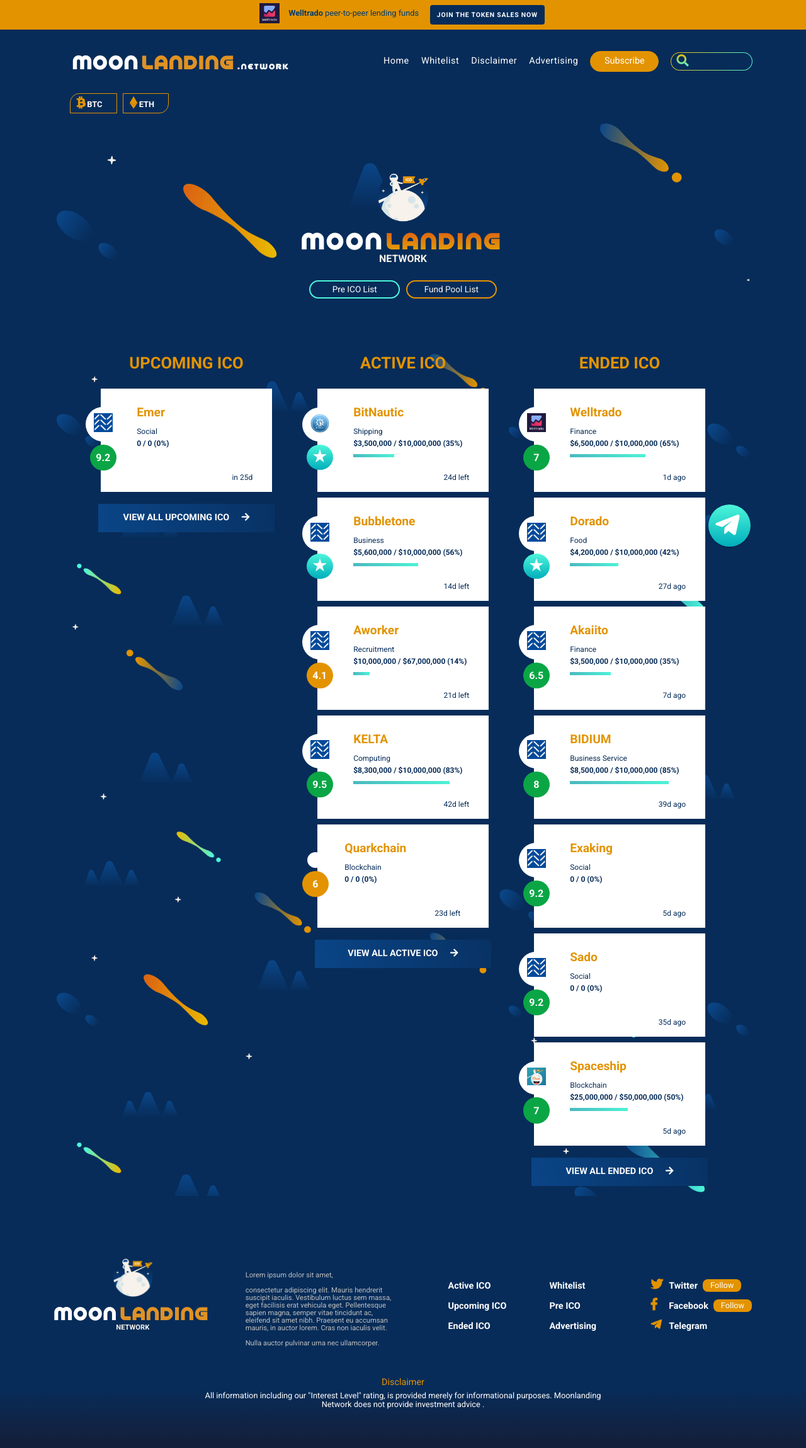
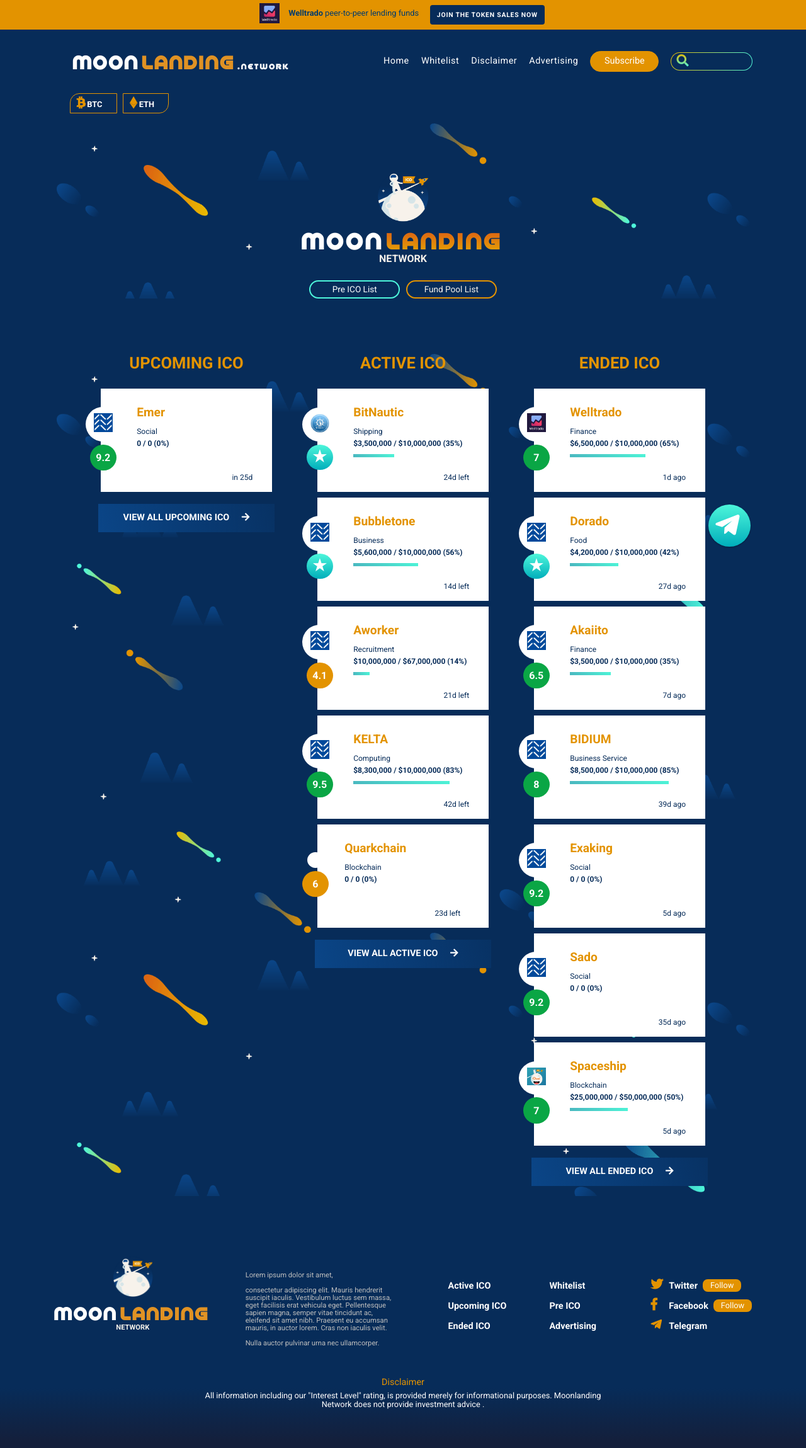
Before and after one commit to moonlandingnetwork/moonlandingnetwork.github.io, a Jekyll site: the page built from index.html, in a window 1280 px wide. Shown: the whole page at 63% size. Built offline with Jekyll 4.4.1, drawn with Linux system fonts in a browser that asks for light colours; cached includes are drawn as plain includes; nearby versions of some CDN libraries; comment, search, counter and statistics services are not loaded.

Commit message:
Layout Revision

```diff
--- a/css/style.css
+++ b/css/style.css
@@ -1390,7 +1390,7 @@ footer{
 /*Intro Section */
 .intro-section{
     background: url('../images/banner.png');
-    /* background-size: contain; */
+    background-size: cover;
     background-repeat: no-repeat;
 }
 /* Banner */
```
